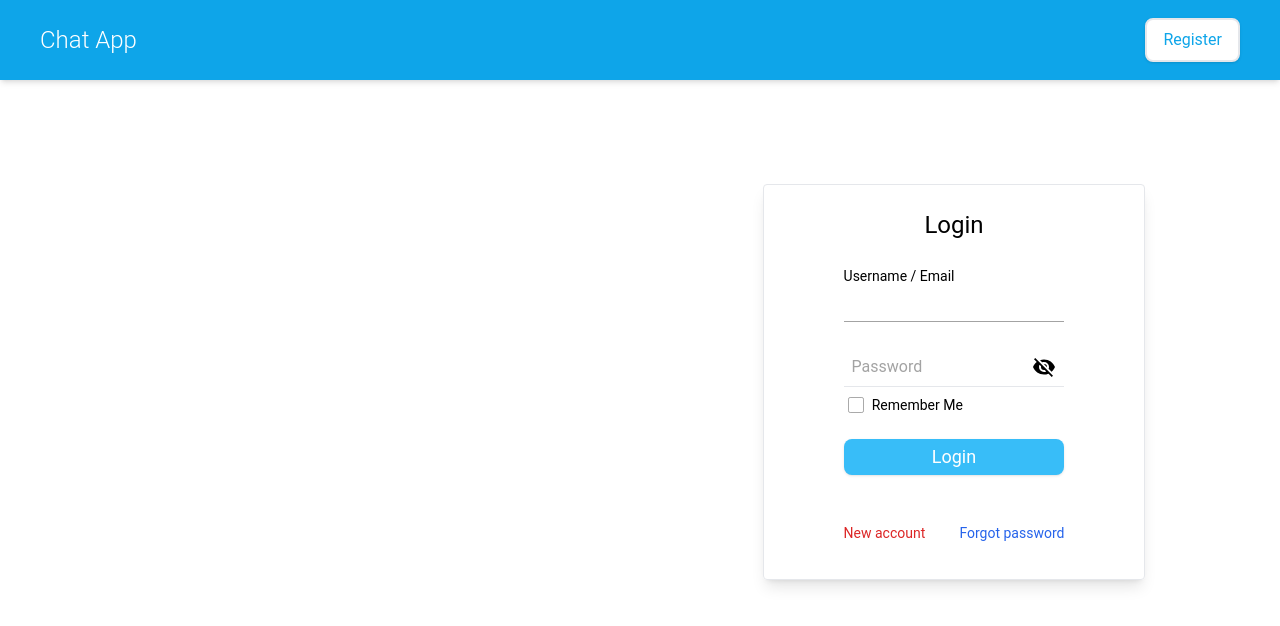
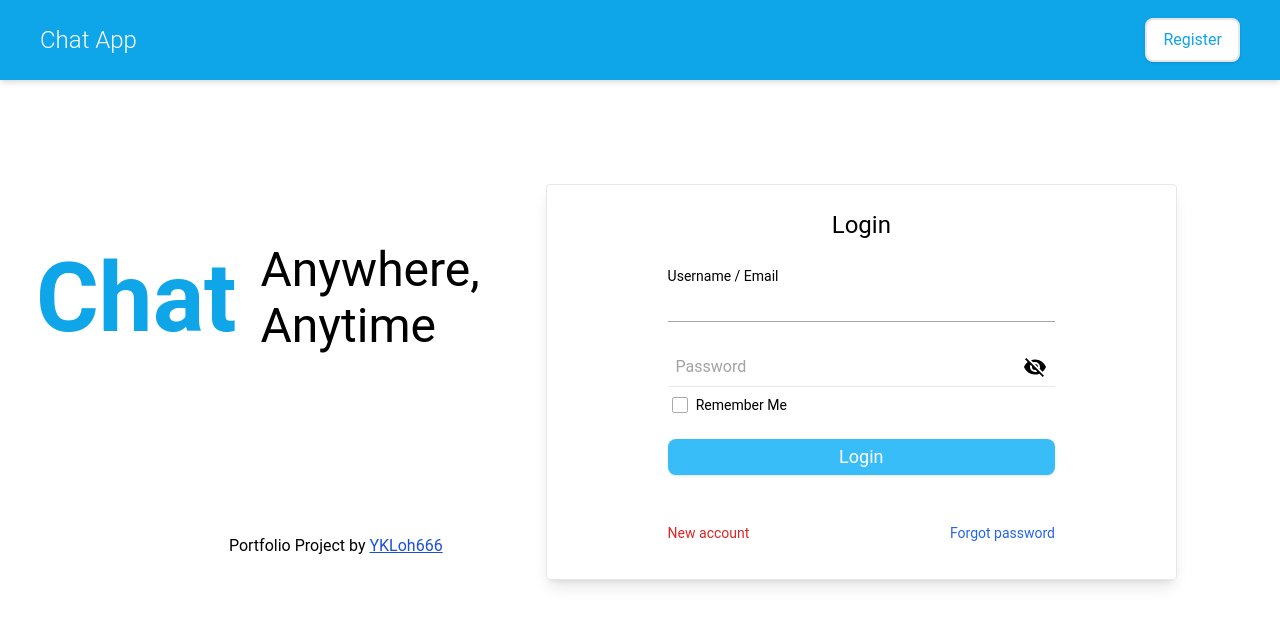
Before and after one commit to YKLoh666/chat-app, a SvelteKit app in the folder client/: page / in a window 1280 px wide. Shown: the top 626 px of the page. Built offline with nearby package versions, Linux system fonts and the light colour scheme; no server answers.

Commit message:
Fixed reset password, added landing hero design

```diff
--- a/client/src/routes/+page.svelte
+++ b/client/src/routes/+page.svelte
@@ -62,11 +62,26 @@
 	};
 </script>
 
-<div class="p-3 mx-auto mt-16 container block items-center lg:flex">
-	<div class="w-1/2 m-3 p-4 hidden lg:block"></div>
-	<div class="w-full mx-auto m-3 p-4 lg:w-1/2 lg:mx-3">
+<div class="p-3 mx-auto mt-16 container block items-center justify-around lg:flex">
+	<div class="xl:w-1/3 lg:w-1/2 m-3 hidden lg:flex flex-col justify-between h-96">
+		<div class="flex flex-row justify-around items-center pt-12">
+			<span class="text-sky-500 text-8xl p-3 font-semibold">Chat</span>
+			<span>
+				<h1 class="text-5xl p-3 py-1">Anywhere,</h1>
+				<h1 class="text-5xl p-3 py-1">Anytime</h1>
+			</span>
+		</div>
+		<div class="self-end pb-4">
+			Portfolio Project by <a
+				href="https://www.github.com/ykloh666"
+				class="underline text-blue-700 hover:no-underline"
+				target="_blank">YKLoh666</a
+			>
+		</div>
+	</div>
+	<div class="w-full mx-auto m-3 p-4 xl:w-2/3 lg:w-1/2 lg:mx-3">
 		<form
-			class="mx-auto w-full flex flex-col items-center border rounded p-0 pt-3 pb-10 shadow-lg lg:p-6 lg:w-4/6"
+			class="mx-auto w-full flex flex-col items-center border rounded p-0 pt-3 pb-10 shadow-lg lg:p-6 lg:w-5/6"
 			on:submit|preventDefault={login}
 		>
 			<h1 class="text-2xl mb-4 mt-0">Login</h1>
--- a/client/src/routes/reset-password/+page.ts
+++ b/client/src/routes/reset-password/+page.server.ts
@@ -1,7 +1,8 @@
 import { PUBLIC_BASE_URL } from '$env/static/public';
-import type { PageLoad } from './$types';
+import type { PageServerLoad } from './$types';
 
 export const load = (async ({ url, fetch }) => {
+	console.log('first');
 	const token = url.searchParams.get('token');
 
 	const response = await fetch(`${PUBLIC_BASE_URL}/api/users/validate-reset-token`, {
@@ -9,7 +10,8 @@ export const load = (async ({ url, fetch }) => {
 		headers: {
 			'Content-Type': 'application/json',
 			Authorization: `Bearer ${token}`
-		}
+		},
+		credentials: 'include'
 	});
 
 	if (response.ok) {
@@ -19,4 +21,4 @@ export const load = (async ({ url, fetch }) => {
 		}
 		return { success: true, username, token };
 	} else return { success: false, message: 'Invalid token' };
-}) satisfies PageLoad;
+}) satisfies PageServerLoad;
```
